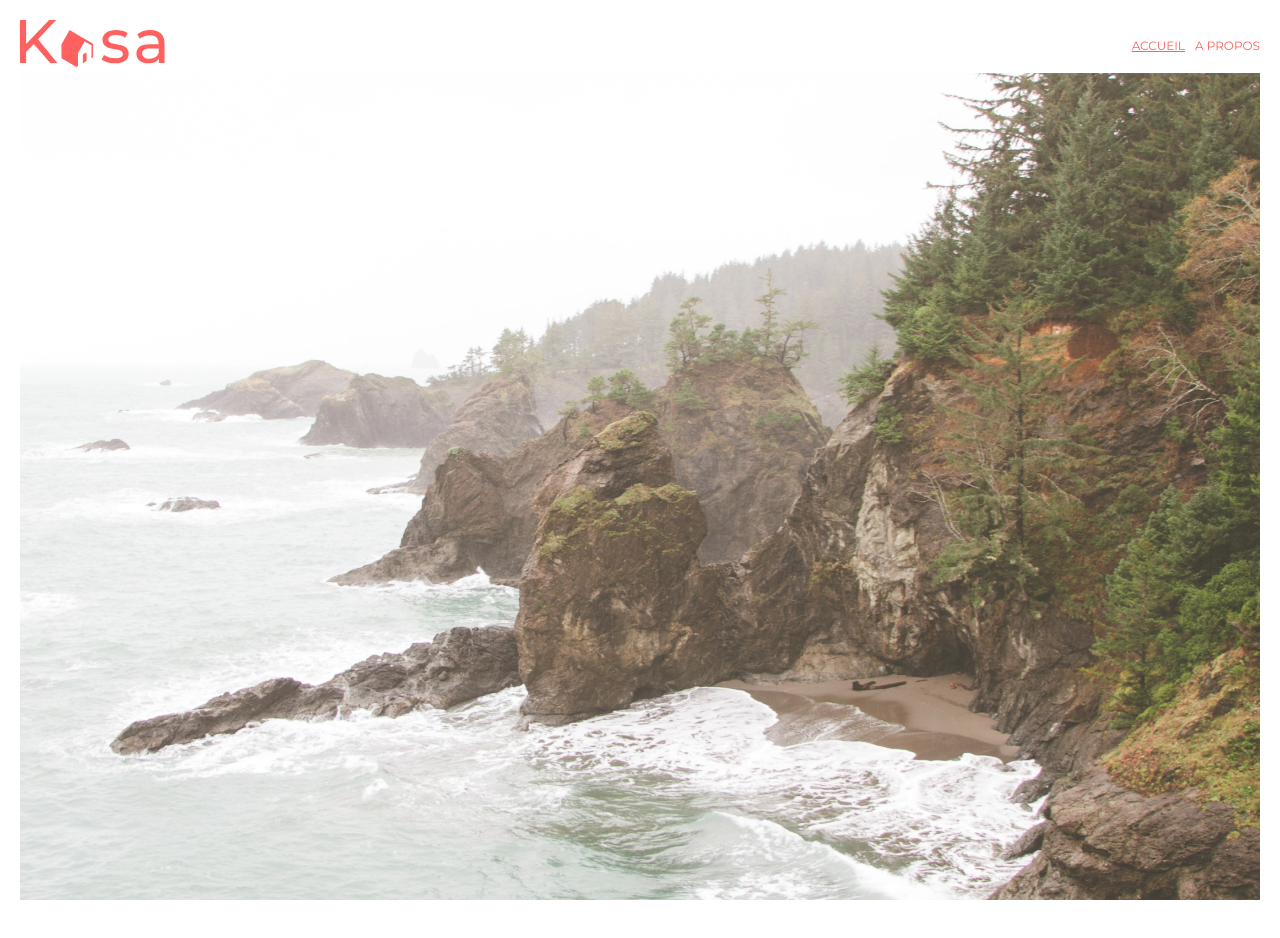
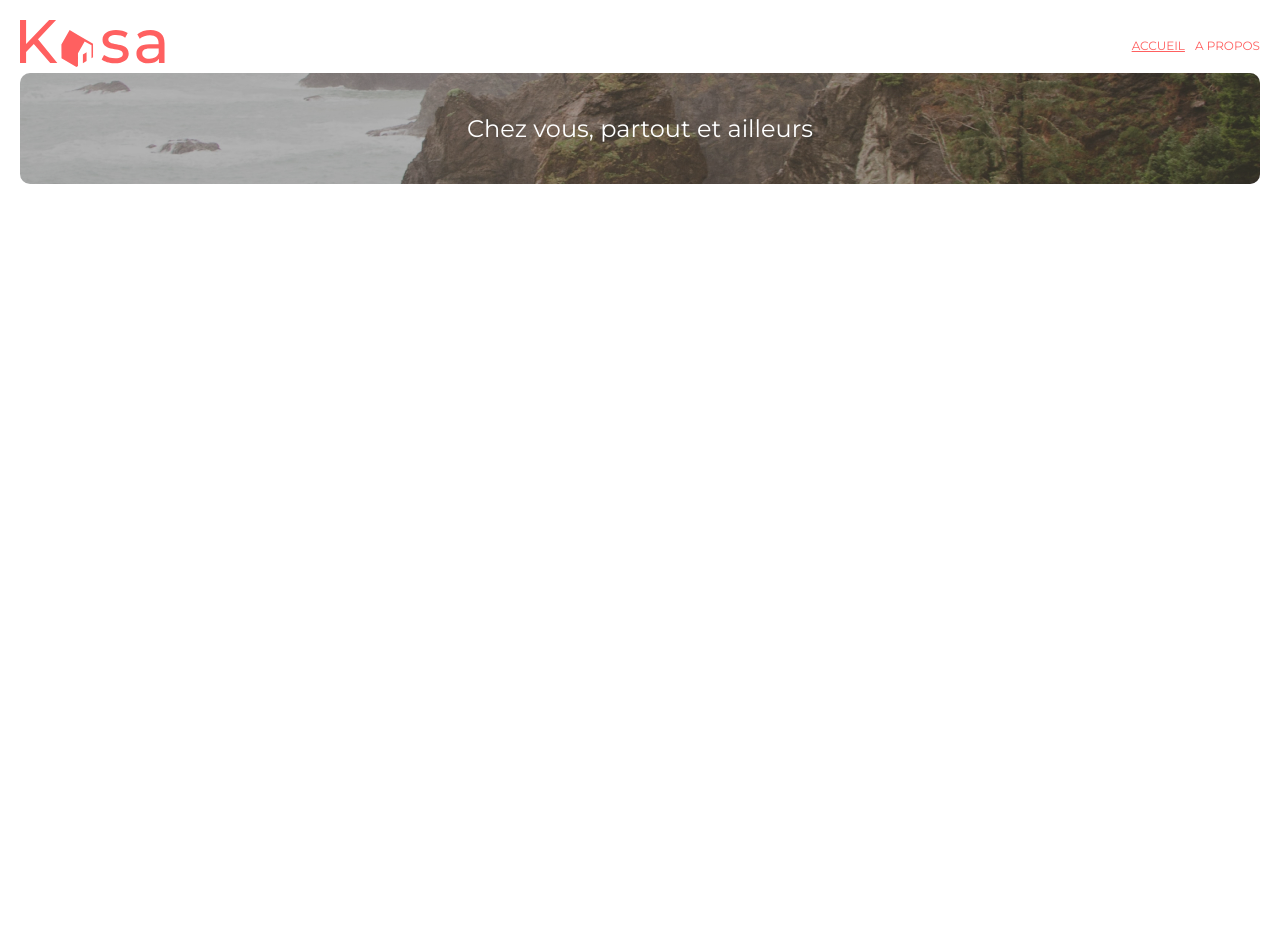
Before and after one commit to lostmart/react-ksa, a React (Create React App) app: page / in a window 1280 px wide. Shown: the top 938 px of the page. After the commit the page ends 800 px from the top, so only its background shows below. Built offline with nearby package versions, Linux system fonts and the light colour scheme.

Commit message:
banner and styles modules

```diff
--- a/src/components/Banner.jsx
+++ b/src/components/Banner.jsx
@@ -1,12 +1,13 @@
 import bannerImg from '../assets/kasa-banner.jpg'
 import PropTypes from 'prop-types'
+import styles from './Banner.module.scss'
 
 const Banner = ({ title }) => {
 	return (
-		<div className="home__banner">
+		<section className={styles.home__banner}>
 			<img src={bannerImg} alt="kasa banner" />
 			<h2>{title}</h2>
-		</div>
+		</section>
 	)
 }
 
--- /dev/null
+++ b/src/components/Banner.module.scss
@@ -0,0 +1,28 @@
+.home__banner {
+	border-radius: 10px;
+	overflow: hidden;
+	max-height: 111px;
+	display: flex;
+	justify-content: center;
+	align-items: center;
+	position: relative;
+
+	&::after {
+		content: '';
+		width: 100%;
+		height: 100%;
+		background-color: rgba(0, 0, 0, 0.3);
+		position: absolute;
+		mix-blend-mode: darken;
+	}
+
+	img {
+		min-width: 480px;
+	}
+
+	h2 {
+		position: absolute;
+		z-index: 1;
+		font-weight: normal;
+	}
+}
--- a/src/pages/Home/index.jsx
+++ b/src/pages/Home/index.jsx
@@ -1,5 +1,5 @@
 import React from 'react'
-import styles from './index.module.css'
+import styles from './index.module.scss'
 import Banner from '../../components/Banner.jsx'
 
 const Home = () => {
--- a/src/styles.scss
+++ b/src/styles.scss
@@ -6,6 +6,9 @@
 	font-family: 'Montserrat', sans-serif;
 	color: $font-clr;
 }
+img {
+	max-width: 100%;
+}
 
 .root_layout {
 	padding: 20px;
```
Also changed, not shown: src/pages/Home/index.module.scss (renamed from src/pages/Home/index.module.css).
